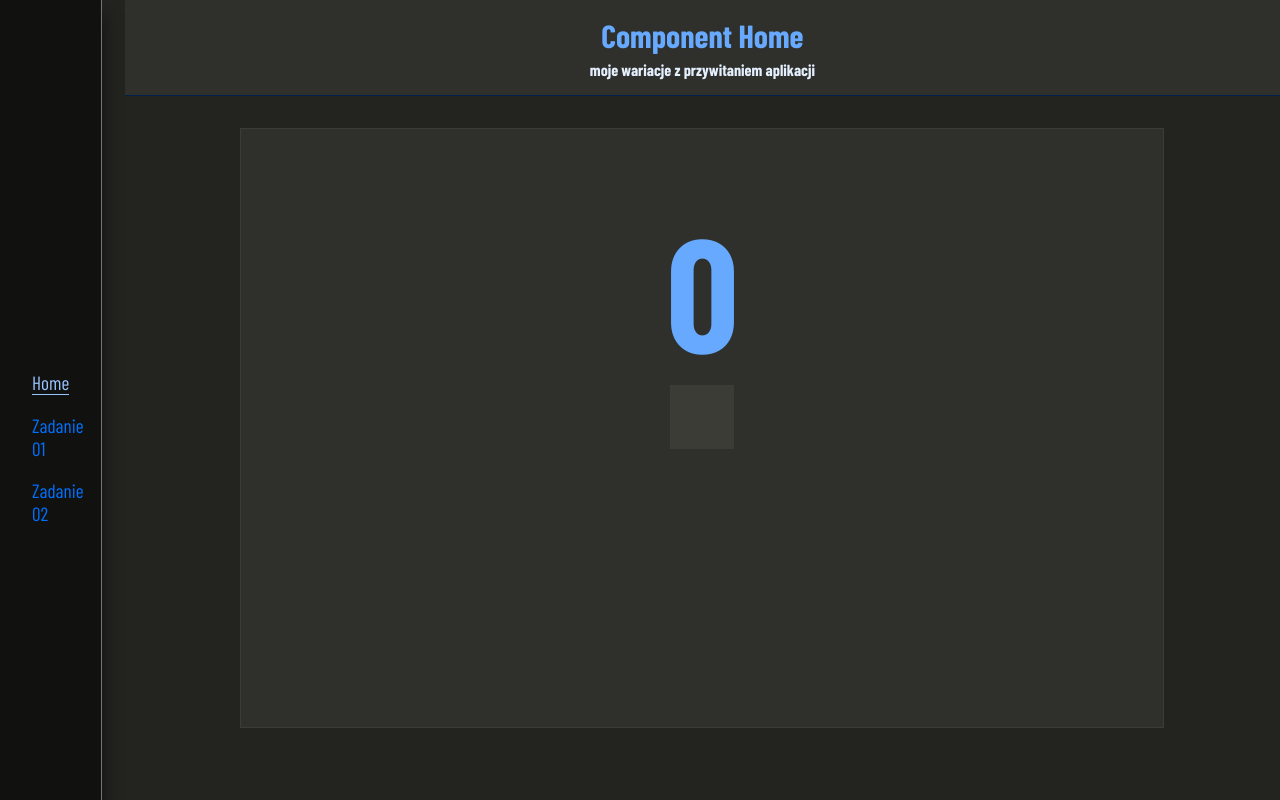
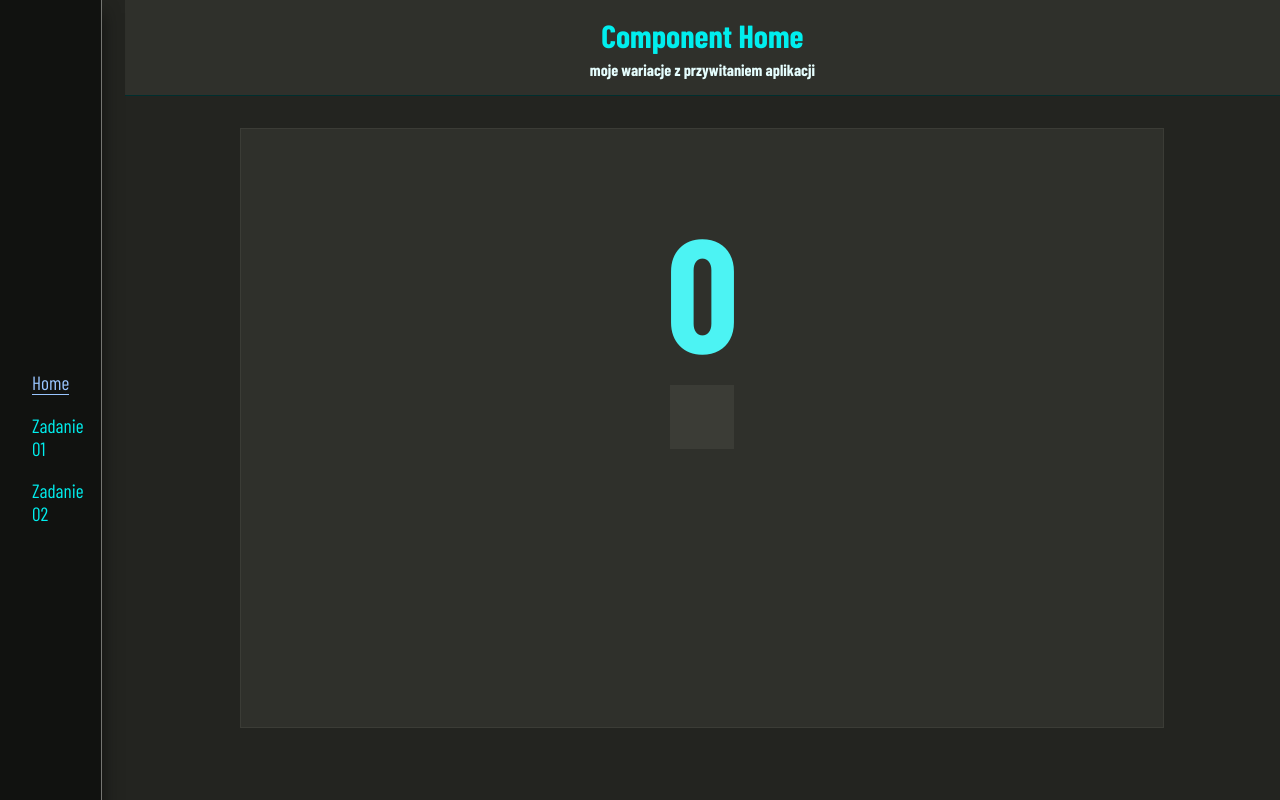
Before and after one commit to Scorpion19702022/MyReact_App001, a React (Create React App) app: page / in a window 1280 px wide. Built offline with nearby package versions, Linux system fonts and the light colour scheme; a web font is replaced by a local one.

Commit message:
change blue color

```diff
--- a/src/Components/Home/Home.module.css
+++ b/src/Components/Home/Home.module.css
@@ -20,13 +20,13 @@
 	--color-green05: #00a400;
 	--color-green06: #007b00;
 	--color-green07: #003d00;
-	--color-blue01: #e5f0ff;
-	--color-blue02: #99c5ff;
-	--color-blue03: #66a9ff;
-	--color-blue04: #0070ff;
-	--color-blue05: #0059cc;
-	--color-blue06: #00387f;
-	--color-blue07: #00214c;
+	--color-blue01: #e5fdfd;
+	--color-blue02: #99f8f8;
+	--color-blue03: #4cf3f3;
+	--color-blue04: #00eeee;
+	--color-blue05: #00bebe;
+	--color-blue06: #007777;
+	--color-blue07: #002f2f;
 	--color-dark01: #ebebea;
 	--color-dark02: #b0b1ae;
 	--color-dark03: #757672;
@@ -60,7 +60,7 @@
 
 .home_heading {
 	font-size: 2em;
-	color: var(--color-blue03);
+	color: #00eeee;
 	margin-bottom: 0.2em;
 }
 
```
